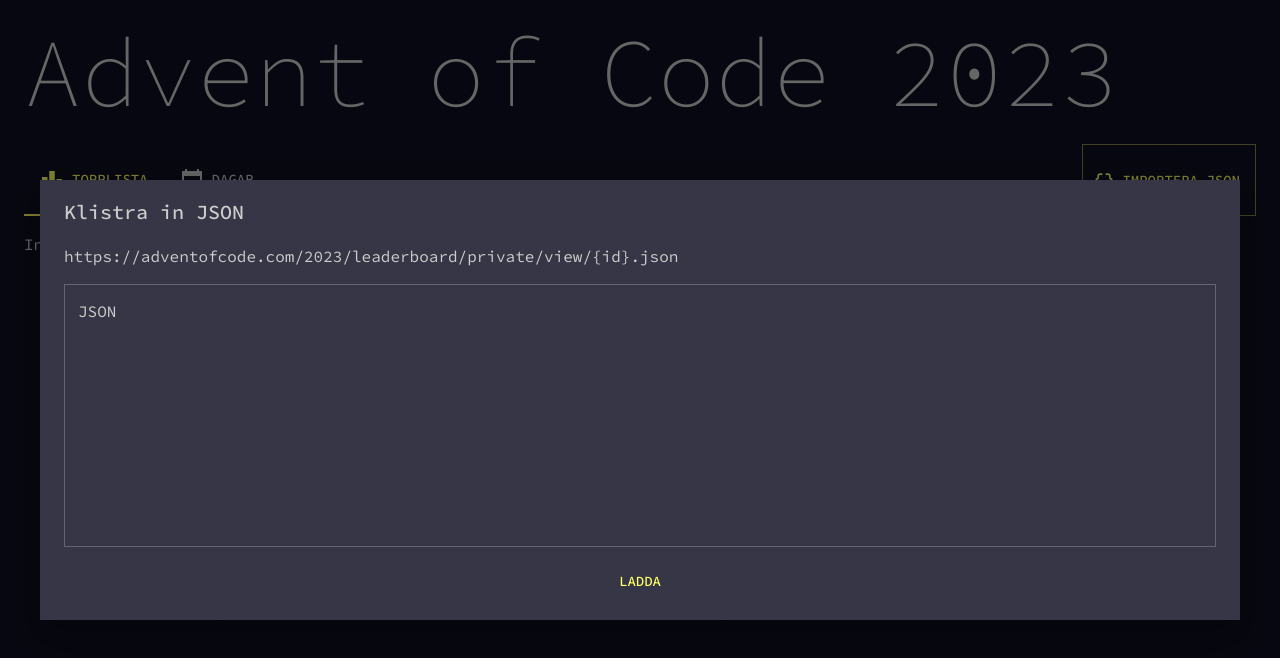
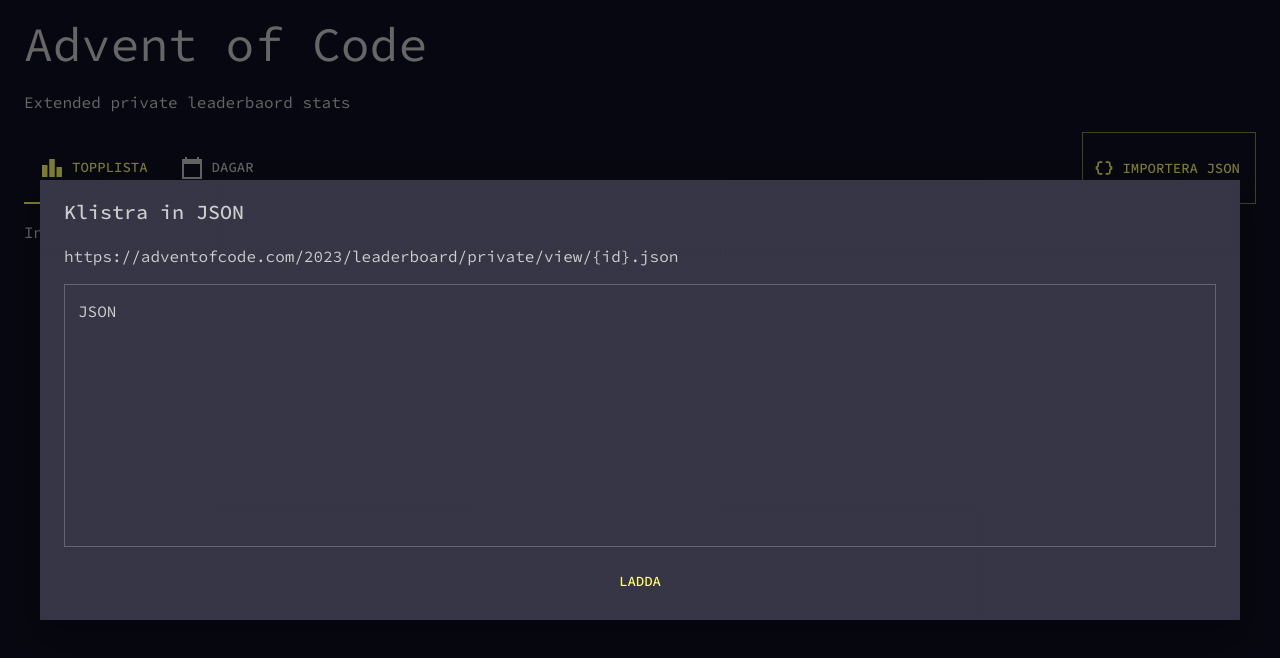
Before and after one commit to nilschristoffer/aoc-x, a React (Create React App) app: page / in a window 1280 px wide. Shown: the top 658 px of the page. Built offline with nearby package versions, Linux system fonts and the light colour scheme.

Commit message:
change home page heading

```diff
--- a/src/Stats/Home.tsx
+++ b/src/Stats/Home.tsx
@@ -11,9 +11,13 @@
 
   return (
     <Stack component={Box} spacing={2} ref={containerRef}>
-      <Typography variant="h1" fontWeight="200">
-        Advent of Code 2023
+      <Typography variant="h3" component="h1">
+        Advent of Code
       </Typography>
+      <Typography variant="subtitle1" component="p">
+        Extended private leaderbaord stats
+      </Typography>
+
       <Stack direction="row" spacing={2} justifyContent="space-between">
         <Tabs value={tab}>
           <Tab
```
